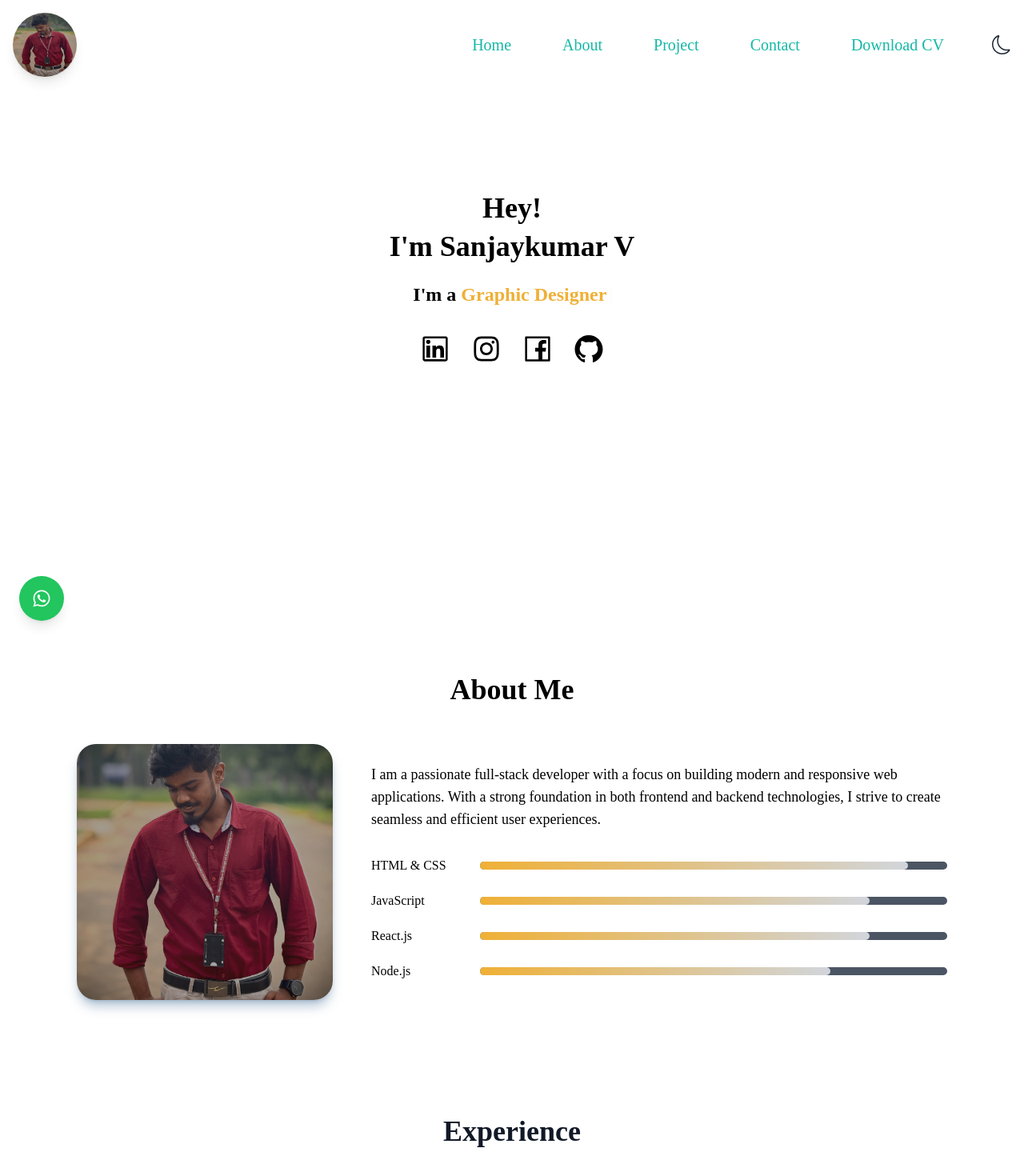
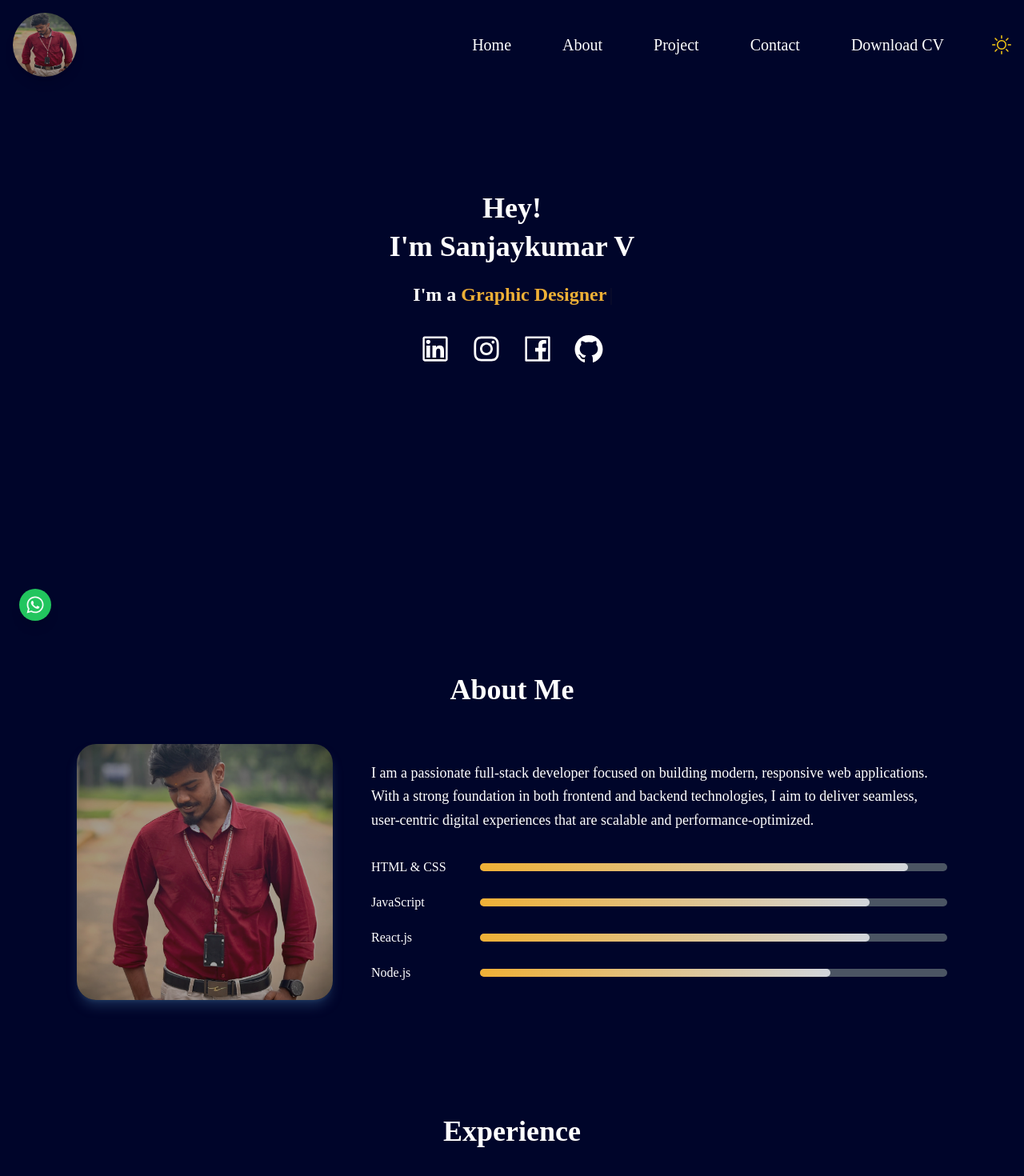
Before and after one commit to vgsanjaykumar/portfolio, a React (Vite) app: page / in a window 1280 px wide. Shown: the top 1470 px of the page at 80% size. Built offline with nearby package versions, Linux system fonts and the light colour scheme.

Commit message:
final touch

```diff
--- a/src/components/Aboutme.jsx
+++ b/src/components/Aboutme.jsx
@@ -1,29 +1,30 @@
-import React from 'react'
-import About from '/asset/me.png'
+import React from 'react';
+import About from '/asset/me.png';
 
 const Aboutme = () => {
   return (
-    <div className='text-black dark:text-white py-20 bg-white dark:bg-[#00052a]' id='about'>
+    <section className='text-black dark:text-white py-20 bg-white dark:bg-[#00052a] transition-colors duration-500' id='about'>
       <div className='mx-auto px-8 md:px-16 lg:px-24'>
-        <h2 className='text-4xl font-bold text-center mb-12 hover:text-[#EFB036] transition-colors'>About Me</h2>
+        <h2 className='text-4xl font-bold text-center mb-12  transition-colors'>
+          About Me
+        </h2>
 
         <div className='flex flex-col md:flex-row items-center md:space-x-12'>
           <img
             src={About}
-            alt="About"
+            alt="Sanjaykumar V"
             className='w-72 h-72 md:w-80 md:h-80 rounded-3xl duration-500 object-cover mb-8 md:mb-0 hover:scale-105 shadow-lg shadow-[#3B6790]/40'
           />
 
           <div className='flex-1'>
-            <p className='text-lg mb-8'>
-              I am a passionate full-stack developer with a focus on building modern and responsive
-              web applications. With a strong foundation in both frontend and backend technologies,
-              I strive to create seamless and efficient user experiences.
+            <p className='text-lg mb-8 leading-relaxed  dark:text-white text-gray-400 font-light'>
+              I am a passionate full-stack developer focused on building modern, responsive web applications.
+              With a strong foundation in both frontend and backend technologies, I aim to deliver seamless,
+              user-centric digital experiences that are scalable and performance-optimized.
             </p>
 
             {/* Skills Section */}
-            <div className='space-y-5'>
-
+            <div className='space-y-5 dark:text-white text-gray-400'>
               {[
                 { label: 'HTML & CSS', width: 'w-11/12' },
                 { label: 'JavaScript', width: 'w-10/12' },
@@ -31,19 +32,20 @@ const Aboutme = () => {
                 { label: 'Node.js', width: 'w-9/12' },
               ].map((skill, idx) => (
                 <div className='flex items-center gap-4' key={idx}>
-                  <label className='w-3/12 sm:w-2/12'>{skill.label}</label>
+                  <label className='w-3/12 sm:w-2/12 font-medium'>{skill.label}</label>
                   <div className='grow bg-gray-600 rounded-full h-2.5'>
-                    <div className={`bg-gradient-to-r from-[#EFB036] to-gray-300 h-2.5 rounded-full transform transition-transform duration-500 hover:scale-110 ${skill.width}`}></div>
+                    <div
+                      className={`bg-gradient-to-r from-[#EFB036] to-gray-300 h-2.5 rounded-full transform transition-transform duration-500 hover:scale-110 ${skill.width}`}
+                    ></div>
                   </div>
                 </div>
               ))}
-
             </div>
           </div>
         </div>
       </div>
-    </div>
-  )
-}
+    </section>
+  );
+};
 
-export default Aboutme
+export default Aboutme;
--- a/src/components/Contact.jsx
+++ b/src/components/Contact.jsx
@@ -64,7 +64,7 @@ const Contact = () => {
       setFormData({ name: '', email: '', number: '', message: '' });
       setShowPopup(true);
 
-      setTimeout(() => setShowPopup(false), 3000); // hide after 3 seconds
+      setTimeout(() => setShowPopup(false), 3000);
     } else {
       setResult(`❌ ${data.message}`);
     }
@@ -72,7 +72,7 @@ const Contact = () => {
 
   return (
     <section
-      className="py-16 px-6 md:px-16 lg:px-32 bg-white dark:bg-[#00052a] text-gray-900 dark:text-gray-100 transition-colors duration-300"
+      className="py-16 px-6 md:px-16 lg:px-32 bg-white dark:bg-[#00052a] text-gray-900 dark:text-gray-100 transition-colors duration-500"
       id="contact"
     >
       <div className="max-w-7xl mx-auto">
@@ -84,25 +84,25 @@ const Contact = () => {
           {/* Left Info */}
           <div className="space-y-6">
             <h3 className="text-2xl font-semibold">Let’s Talk</h3>
-            <p className="text-gray-600 dark:text-gray-400 leading-relaxed">
+            <p className="text-gray-400 dark:text-gray-400 leading-relaxed">
               Have a project in mind or just want to say hi? I'm always open to discussing design work, development opportunities, or creative collaborations.
             </p>
 
             <div className="flex items-center gap-3 text-sm">
-              <FaEnvelope className="text-[#EFB036]" />
-              <a href="mailto:vgssanjayboss@gmail.com" className="hover:underline">
+              <FaEnvelope className="dark:text-[#EFB036] text-blue-400" />
+              <a href="mailto:vgssanjayboss@gmail.com" className="hover:underline text-gray-400">
                 vgssanjayboss@gmail.com
               </a>
             </div>
 
             <div className="flex items-center gap-3 text-sm">
-              <FaPhone className="text-[#EFB036]" />
-              <span>9600417117</span>
+              <FaPhone className="dark:text-[#EFB036] text-blue-400" />
+              <span className='text-gray-400'>9600417117</span>
             </div>
 
-            <div className="flex items-center gap-3 text-sm">
-              <FaMapMarkedAlt className="text-[#EFB036]" />
-              <span>Karaikudi, Tamil Nadu</span>
+            <div className="flex items-center gap-3 text-sm ">
+              <FaMapMarkedAlt className="dark:text-[#EFB036] text-blue-400" />
+              <span className='text-gray-400'>Karaikudi, Tamil Nadu</span>
             </div>
           </div>
 
@@ -117,7 +117,7 @@ const Contact = () => {
                   type={field === 'email' ? 'email' : 'text'}
                   name={field}
                   required
-                  className="w-full px-4 py-2 border rounded-lg bg-gray-200 dark:bg-[#3B6790] text-gray-900 dark:text-white placeholder-gray-500 dark:placeholder-gray-300 border-gray-300 dark:border-gray-700 focus:ring-2 focus:ring-[#EFB036] focus:outline-none ring-offset-1 dark:ring-offset-[#00052a]"
+                  className="w-full px-4 py-2 border rounded-lg bg-[#d4e7f9] dark:bg-[#3B6790] text-black dark:text-white placeholder-gray-400 dark:placeholder-gray-300 border-gray-300 dark:border-gray-700 focus:ring-2 focus:ring-[#EFB036] focus:outline-none ring-offset-1 dark:ring-offset-[#00052a]"
                   placeholder={`Enter your ${field}`}
                   value={formData[field]}
                   onChange={(e) => setFormData({ ...formData, [field]: e.target.value })}
@@ -134,7 +134,7 @@ const Contact = () => {
                 name="message"
                 rows="5"
                 required
-                className="w-full px-4 py-2 border rounded-lg bg-gray-200 dark:bg-[#3B6790] text-gray-900 dark:text-white placeholder-gray-500 dark:placeholder-gray-300 border-gray-300 dark:border-gray-700 focus:ring-2 focus:ring-[#EFB036] focus:outline-none ring-offset-1 dark:ring-offset-[#00052a]"
+                className="w-full px-4 py-2 border rounded-lg bg-[#d4e7f9] dark:bg-[#3B6790] text-white dark:text-white placeholder-gray-400 dark:placeholder-gray-300 border-gray-300 dark:border-gray-700 focus:ring-2 focus:ring-[#EFB036] focus:outline-none ring-offset-1 dark:ring-offset-[#00052a]"
                 placeholder="Your message"
                 value={formData.message}
                 onChange={(e) => setFormData({ ...formData, message: e.target.value })}
@@ -147,7 +147,7 @@ const Contact = () => {
             <button
               type="submit"
               disabled={result === "Sending..."}
-              className="bg-[#EFB036] hover:bg-[#dfa029] text-white font-medium px-6 py-2 rounded-lg transition-transform hover:scale-105 disabled:opacity-50"
+              className="dark:bg-[#EFB036] bg-[#3e65ff6c] hover:bg-[#3e64ff] dark:hover:bg-[#dfa029] text-white font-medium px-6 py-2 rounded-lg transition-transform hover:scale-105 disabled:opacity-50"
             >
               {result === "Sending..." ? "Sending..." : "Submit"}
             </button>
@@ -155,8 +155,8 @@ const Contact = () => {
             {result && !result.startsWith("✅") && (
               <p
                 className={`mt-4 text-sm px-3 py-2 rounded-md transition-all duration-300 ${result.includes('✅')
-                    ? 'text-green-600 bg-green-100 dark:bg-green-800'
-                    : 'text-red-600 bg-red-100 dark:bg-red-800'
+                  ? 'text-green-600 bg-green-100 dark:bg-green-800'
+                  : 'text-red-600 bg-red-100 dark:bg-red-800'
                   }`}
               >
                 {result}
--- a/src/components/Exp.jsx
+++ b/src/components/Exp.jsx
@@ -44,7 +44,7 @@ const Exp = () => {
   ];
 
   return (
-    <section id="experience" className="py-16 px-6 md:px-16 lg:px-32 bg-white dark:bg-[#00052a] transition-colors duration-300">
+    <section id="experience" className="py-16 px-6 md:px-16 lg:px-32 bg-white dark:bg-[#00052a] transition-colors duration-500">
       <div className="max-w-7xl mx-auto text-center">
         <h2 className="text-4xl font-bold mb-12 text-gray-900 dark:text-white hover:text-[#EFB036] transition">Experience</h2>
 
--- a/src/components/Header.jsx
+++ b/src/components/Header.jsx
@@ -8,7 +8,8 @@ import img from '/asset/me.png';
 const Headers = () => {
   const [menu, setMenu] = useState(false);
   const [darkMode, setDarkMode] = useState(() => {
-    return localStorage.getItem('theme') === 'light';
+    const savedTheme = localStorage.getItem('theme');
+    return savedTheme ? savedTheme === 'dark' : true; // ✅ default dark
   });
 
   useEffect(() => {
@@ -23,25 +24,25 @@ const Headers = () => {
   }, [darkMode]);
 
   return (
-    <header className='flex justify-between items-center px-4 py-4 bg-white dark:bg-[#00052a] text-teal-500 dark:text-white text-xl font-serif relative z-50'>
+    <header className='transition-colors duration-500 flex justify-between items-center px-4 py-4 bg-white dark:bg-[#00052a] text-black dark:text-white text-xl font-serif relative z-50'>
 
-      {/* im */}
+      {/* Logo */}
       <div className="flex items-center gap-x-4">
         <img alt="Profile" src={img} className="size-14 md:size-20 rounded-full shadow-lg" />
       </div>
 
-      {/* Desktop navbar  */}
+      {/* Desktop Navbar */}
       <nav className='hidden md:flex gap-6 items-center'>
         <ul className='flex gap-x-6'>
-          <li className='hover:text-[#EFB036] hover:rounded duration-300'><a href='/'>Home</a></li>
-          <li className='hover:text-[#EFB036] hover:rounded duration-300'><a href='#about'>About</a></li>
-          <li className='hover:text-[#EFB036] hover:rounded duration-300'><a href='#Project'>Project</a></li>
-          <li className='hover:text-[#EFB036] hover:rounded duration-300'><a href='#contact'>Contact</a></li>
-          <li className='hover:text-[#EFB036] hover:rounded duration-300'><a href='#resume'>Download CV</a></li>
+          <li className='hover:text-[#EFB036] duration-300'><a href='/'>Home</a></li>
+          <li className='hover:text-[#EFB036] duration-300'><a href='#about'>About</a></li>
+          <li className='hover:text-[#EFB036] duration-300'><a href='#Project'>Project</a></li>
+          <li className='hover:text-[#EFB036] duration-300'><a href='#contact'>Contact</a></li>
+          <li className='hover:text-[#EFB036] duration-300'><a href='#resume'>Download CV</a></li>
         </ul>
 
         {/* Theme Toggle */}
-        <button onClick={() => setDarkMode(!darkMode)} className='ml-4'>
+        <button onClick={() => setDarkMode(!darkMode)} className='ml-4 transition-colors duration-500'>
           {darkMode ? (
             <BsSun className='text-yellow-400 text-2xl' />
           ) : (
@@ -62,10 +63,9 @@ const Headers = () => {
       {/* Mobile Navigation */}
       <div className={`fixed inset-0 backdrop-blur-md bg-white/90 dark:bg-[#00052a]/90 text-current transition-all duration-500 ease-in-out md:hidden flex flex-col justify-between z-40 ${menu ? 'translate-y-0 opacity-100' : '-translate-y-full opacity-0 pointer-events-none'}`}>
 
-        {/* Mobile Header + Close Button */}
+        {/* Mobile Header */}
         <div className='flex justify-between items-center px-6 pt-6'>
           <h1 className='text-2xl font-bold'>Sanjaykumar V</h1>
-
         </div>
 
         {/* Mobile Nav Links */}
@@ -90,7 +90,7 @@ const Headers = () => {
               <FaEnvelope className='text-2xl hover:text-yellow-400 transition' />
             </a>
           </div>
-          <button onClick={() => setDarkMode(!darkMode)} className='mt-2'>
+          <button onClick={() => setDarkMode(!darkMode)} className='mt-2 transition-colors duration-500'>
             {darkMode ? (
               <BsSun className='text-yellow-400 text-2xl' />
             ) : (
--- a/src/components/Hero.jsx
+++ b/src/components/Hero.jsx
@@ -9,15 +9,15 @@ import {
 
 const Hero = () => {
   return (
-    <section className='w-full h-[650px] bg-white dark:bg-[#00052a] text-black dark:text-white text-center py-32 px-4'>
+    <section className='transition-colors duration-500 w-full h-[650px] bg-white dark:bg-[#00052a] text-black dark:text-white text-center py-32 px-4'>
       <h1 className='text-4xl font-bold'>
         Hey!<br />
-        <span className='text-3xl sm:text-4xl mt-2 inline-block'>I'm Sanjaykumar V</span>
+        <span className='text-3xl sm:text-4xl mt-2 inline-block dark:text-white text-[#3e64ff]'>I'm Sanjaykumar V</span>
       </h1>
 
       <p className='text-2xl font-bold mt-6'>
         I'm a{' '}
-        <span className='text-[#EFB036]'>
+        <span className='dark:text-[#EFB036] text-[#3e64ff]'>
           <Typewriter
             words={['Full Stack Developer', 'Graphic Designer', 'Developer']}
             loop
@@ -34,7 +34,7 @@ const Hero = () => {
           href='https://www.linkedin.com/in/sanjay-kumar-v-a4a770261/'
           target='_blank'
           rel='noreferrer'
-          className='hover:text-[#EFB036] transition-colors'
+          className='text-[#0077B5] dark:text-white dark:hover:text-[#EFB036] transition-colors'
         >
           <AiOutlineLinkedin size={40} />
         </a>
@@ -42,7 +42,7 @@ const Hero = () => {
           href='https://www.instagram.com/sanju_na_mass/'
           target='_blank'
           rel='noreferrer'
-          className='hover:text-[#EFB036] transition-colors'
+          className='text-[#E1306C] dark:text-white dark:hover:text-[#EFB036] transition-colors'
         >
           <AiOutlineInstagram size={40} />
         </a>
@@ -50,7 +50,7 @@ const Hero = () => {
           href='https://www.facebook.com/share/15QvxoZCn3/'
           target='_blank'
           rel='noreferrer'
-          className='hover:text-[#EFB036] transition-colors'
+          className='text-[#1877F2] dark:text-white dark:hover:text-[#EFB036] transition-colors'
         >
           <AiOutlineFacebook size={40} />
         </a>
@@ -58,7 +58,7 @@ const Hero = () => {
           href='https://github.com/vgsanjaykumar'
           target='_blank'
           rel='noreferrer'
-          className='hover:text-[#EFB036] transition-colors'
+          className='text-[#333] dark:text-white dark:hover:text-[#EFB036] transition-colors'
         >
           <AiOutlineGithub size={40} />
         </a>
--- a/src/components/Projectslide.jsx
+++ b/src/components/Projectslide.jsx
@@ -67,9 +67,9 @@ const Projectslide = () => {
   };
 
   return (
-    <section id="Project" className="py-12 px-4 bg-white dark:bg-[#00052a] transition-colors duration-300">
+    <section id="Project" className="py-12 px-4 bg-white dark:bg-[#00052a] transition-colors duration-500">
       <div className="max-w-6xl mx-auto">
-        <h2 className="text-4xl font-bold text-center mb-10 text-[#1a1a1a] dark:text-white hover:text-[#EFB036] transition-colors duration-300">
+        <h2 className="text-4xl font-bold text-center mb-10 text-[#1a1a1a] dark:text-white  transition-colors duration-300">
           Projects
         </h2>
 
@@ -83,13 +83,13 @@ const Projectslide = () => {
                   className="w-full h-48 object-cover rounded-lg mb-4 transition duration-300 hover:opacity-90"
                 />
                 <div className="flex flex-col flex-1">
-                  <h3 className="text-xl font-semibold text-[#EFB036] mb-2">{project.title}</h3>
+                  <h3 className="text-xl font-semibold dark:text-[#EFB036] text-[#3e64ff] mb-2">{project.title}</h3>
                   <p className="text-gray-800 dark:text-gray-300 text-sm md:text-base flex-1">{project.description}</p>
                   <a
                     href={project.link}
                     target="_blank"
                     rel="noopener noreferrer"
-                    className="mt-4 self-start bg-[#EFB036] text-black px-4 py-2 rounded-lg hover:bg-yellow-600 transition-all text-sm font-medium"
+                    className="mt-4 self-start dark:bg-[#EFB036] bg-[#3e65ff6c] text-white px-4 py-2 rounded-lg dark:hover:bg-yellow-600 hover:bg-[#3e64ff] transition-all text-sm font-medium"
                   >
                     View live Project
                   </a>
--- a/src/components/Resume.jsx
+++ b/src/components/Resume.jsx
@@ -5,7 +5,7 @@ import resumePDF from '/asset/Resume sanjay.pdf';
 const Resume = () => {
   return (
     <section
-      className="bg-white text-gray-900 dark:bg-[#00052a] dark:text-white flex flex-col md:flex-row items-center justify-center py-12 px-6 transition-colors duration-300"
+      className="bg-white text-gray-900 dark:bg-[#00052a] dark:text-white flex flex-col md:flex-row items-center justify-center py-12 px-6 transition-colors duration-500 overflow-hidden"
       id="resume"
     >
       {/* Left - Resume Image */}
@@ -23,7 +23,7 @@ const Resume = () => {
           <h1 className="font-bold text-3xl hover:text-[#EFB036] transition duration-300">
             Download CV
           </h1>
-          <p className="text-xl text-gray-700 dark:text-gray-300">
+          <p className="text-xl text-gray-400 dark:text-gray-300">
             You can view or download my resume
           </p>
           <a
@@ -31,7 +31,7 @@ const Resume = () => {
             download="Sanjay_Resume.pdf"
             target="_blank"
             rel="noopener noreferrer"
-            className="bg-[#EFB036] text-white px-6 py-2 rounded-md hover:bg-[#dfa029] transition-transform hover:scale-105 font-medium"
+            className="dark:bg-[#EFB036] bg-[#3e65ff6c] hover:bg-[#3e64ff]  text-white px-6 py-2 rounded-md dark:hover:bg-[#dfa029] transition-transform hover:scale-105 font-medium"
           >
             Download
           </a>
--- a/src/components/Whatapp.jsx
+++ b/src/components/Whatapp.jsx
@@ -62,7 +62,7 @@ const WhatsAppPopup = () => {
         <>
             {/* Floating WhatsApp Button */}
             <button
-                className="fixed bottom-6 left-6 bg-green-500 hover:bg-green-600 text-white p-4 rounded-full shadow-lg z-50"
+                className="fixed bottom-6 left-6 bg-green-500 hover:bg-green-600 text-white p-2 rounded-full shadow-lg z-50"
                 onClick={togglePopup}
             >
                 <FaWhatsapp size={24} className="animate-pulse" />
--- a/src/index.css
+++ b/src/index.css
@@ -8,6 +8,12 @@
     padding: 0;
     font-family: 'Times New Roman', Times, serif;
 
+
+}
+
+html,
+body {
+    transition: background-color 0.5s ease, color 0.5s ease;
 
 }
 header ul li {
```
Also changed, not shown: src/components/Footer.jsx (+36 -35 lines).
